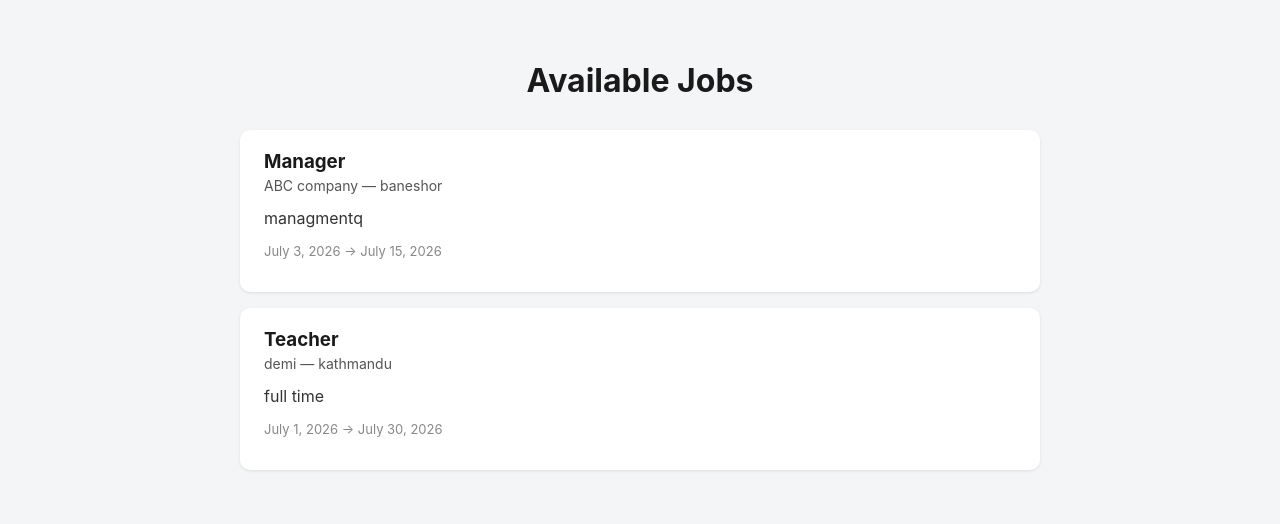
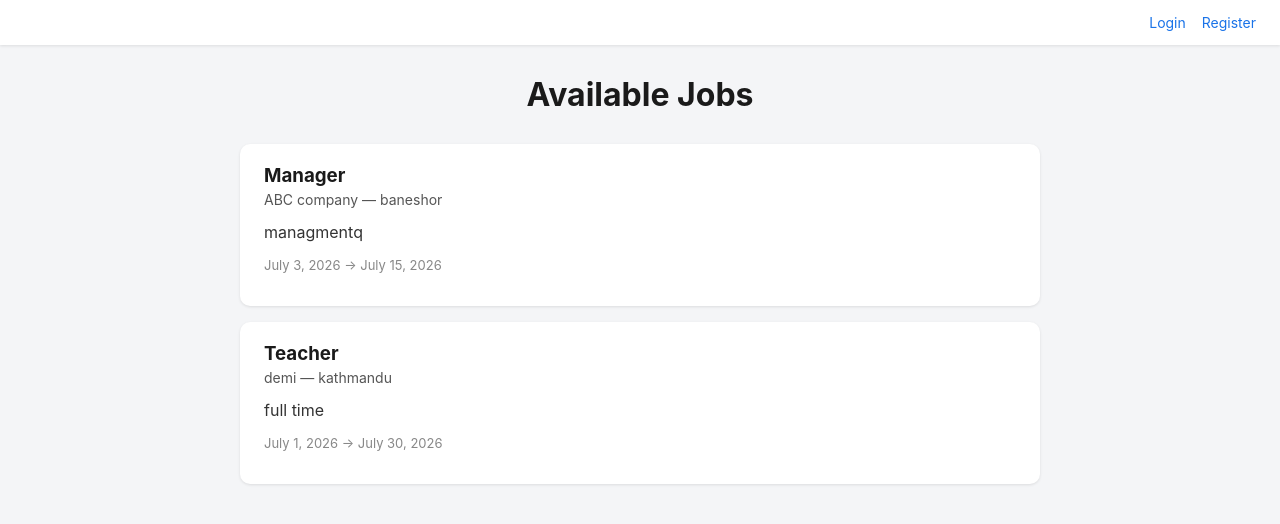
Before and after one commit to Ghimire-Kushal/Tranning, a Django app: template jobportal/jobportal/templates/jobs.html in a window 1280 px wide. Shown: the top 524 px of the page. Run offline with Django 5.2, Linux system fonts and the light colour scheme; the template is opened without the code that fills it: values that come from a table or form of the project are taken from there, others are empty; data comes from the database, SQL or seed files in the repository; both versions use the stored data as it was after the commit; parts of the project's set-up code (start-up, migrations or seed data) failed here and were passed over.

Commit message:
aadd the dynamic routing login and rgisterr

```diff
--- a/jobportal/jobportal/templates/jobs.html
+++ b/jobportal/jobportal/templates/jobs.html
@@ -10,8 +10,30 @@
             font-family: -apple-system, sans-serif;
             background: #f4f5f7;
             margin: 0;
-            padding: 40px 20px;
+            padding: 0 0 40px;
             color: #1a1a1a;
+        }
+        nav {
+            display: flex;
+            justify-content: flex-end;
+            align-items: center;
+            gap: 16px;
+            padding: 14px 24px;
+            background: #fff;
+            box-shadow: 0 1px 3px rgba(0,0,0,0.1);
+            margin-bottom: 30px;
+        }
+        nav a {
+            text-decoration: none;
+            color: #1a73e8;
+            font-size: 14px;
+        }
+        nav a.logout {
+            color: #d33;
+        }
+        nav .user {
+            color: #555;
+            font-size: 14px;
         }
         h1 {
             text-align: center;
@@ -22,6 +44,7 @@
             margin: 0 auto;
             display: grid;
             gap: 16px;
+            padding: 0 20px;
         }
         .card {
             background: #fff;
@@ -53,6 +76,16 @@
     </style>
 </head>
 <body>
+    <nav>
+        {% if user.is_authenticated %}
+            <span class="user">Hi, {{ user.username }}</span>
+            <a href="{% url 'logout' %}" class="logout">Logout</a>
+        {% else %}
+            <a href="{% url 'login' %}">Login</a>
+            <a href="{% url 'register' %}">Register</a>
+        {% endif %}
+    </nav>
+
     <h1>Available Jobs</h1>
 
     <div class="grid">
--- a/jobportal/jobportal/urls.py
+++ b/jobportal/jobportal/urls.py
@@ -1,18 +1,22 @@
-"""
-URL configuration for jobportal project.
-"""
 from django.contrib import admin
 from django.urls import path, include
 from portal.models import Company, Job
 from django.shortcuts import render
+from django.contrib.auth.decorators import login_required
+
+@login_required(login_url="login")
+def jobs(request):
+    jobs = Job.objects.all()
+    return render(request, "jobs.html", {"jobs": jobs})
 
 
 def admin2(request):
-    companys = Company.objects.all()  # select * from company
+    companys = Company.objects.all()
     return render(request, "admin2.html", {"companys": companys})
 
+@login_required(login_url="login")
 def jobs(request):
-    jobs = Job.objects.all()   # select * from job
+    jobs = Job.objects.all()
     return render(request, "jobs.html", {"jobs": jobs})
 
 
@@ -20,5 +24,5 @@ urlpatterns = [
     path('admin/', admin.site.urls),
     path("admin2/", admin2),
     path("jobs/", jobs, name="jobs"),
-    path("", include("portal.urls")),   # login / register / logout
+    path("", include("portal.urls")),
 ]
--- /dev/null
+++ b/jobportal/portal/urls.py
@@ -0,0 +1,8 @@
+from django.urls import path
+from . import views          # ← this one is CORRECT here, in portal/urls.py
+
+urlpatterns = [
+    path("register/", views.register_view, name="register"),
+    path("login/", views.login_view, name="login"),
+    path("logout/", views.logout_view, name="logout"),
+]
```
Also changed, not shown: jobportal/jobportal/templates/login.html (added, +29 -0 lines), jobportal/db.sqlite3.
